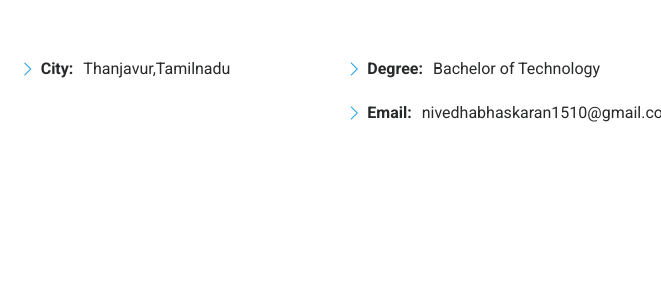
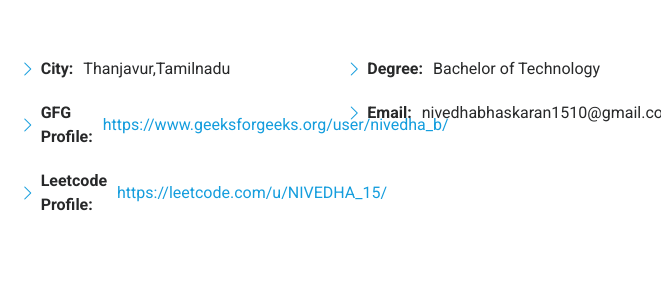
Before and after one commit to nivedhabhaskaran15/Learning-Management-System, a plain HTML site: page index.html in a window 1280 px wide. Shown: the part 1109-1395 px from the top of the page, 619-1280 px from the left. Drawn offline with Linux system fonts and the light colour scheme.

Commit message:
Updated portfolio

```diff
--- a/index.html
+++ b/index.html
@@ -96,12 +96,17 @@ My goal is to create seamless and responsive web experiences that not only look
               <div class="col-lg-6">
                 <ul>
                   <li><i class="bi bi-chevron-right"></i> <strong>City:</strong> <span>Thanjavur,Tamilnadu</span></li>
+                   <li><i class="bi bi-chevron-right"></i> <strong>GFG Profile:</strong> <span><a href=https://www.geeksforgeeks.org/user/nivedha_b/>https://www.geeksforgeeks.org/user/nivedha_b/</a></span></li>
+                  <li><i class="bi bi-chevron-right"></i> <strong>Leetcode Profile:</strong> <span><a href=https://leetcode.com/u/NIVEDHA_15/>https://leetcode.com/u/NIVEDHA_15/</a></span></li>
+
+
                 </ul>
               </div>
               <div class="col-lg-6">
                 <ul>
                   <li><i class="bi bi-chevron-right"></i> <strong>Degree:</strong> <span>Bachelor of Technology</span></li>
                   <li><i class="bi bi-chevron-right"></i> <strong>Email:</strong> <span>nivedhabhaskaran1510@gmail.com</span></li>
+
                 </ul>
               </div>
             </div>
```
